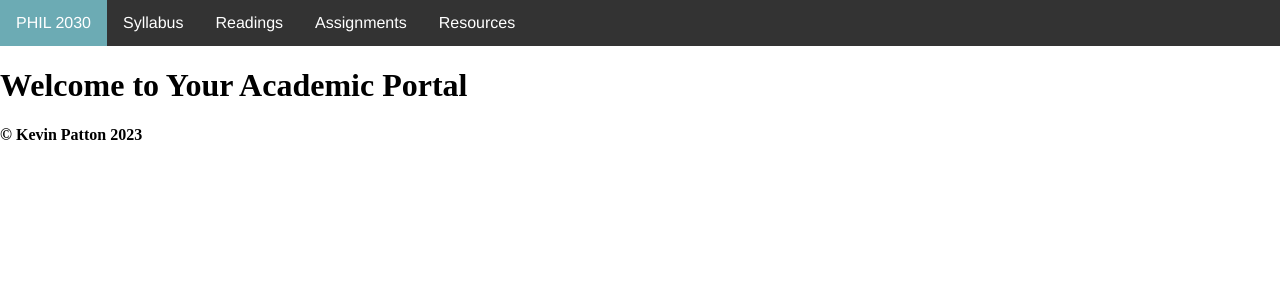
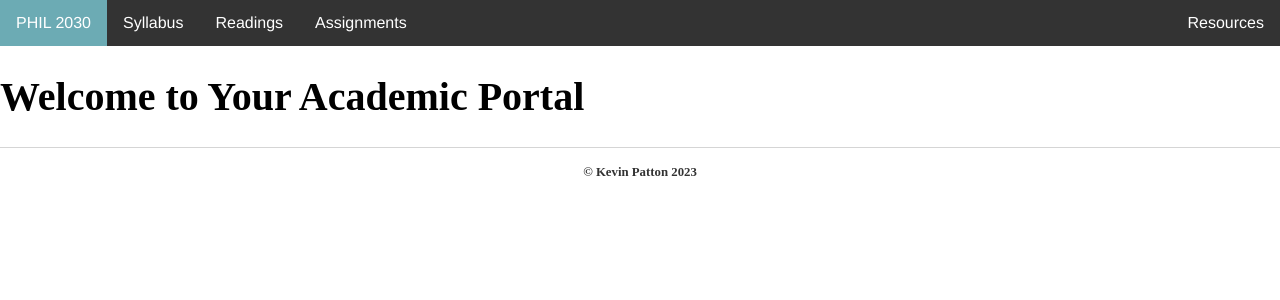
Before and after one commit to kevinjpatton/kevinjpatton.github.io, a Jekyll site: the page built from teaching/new_css_test.html, in a window 1280 px wide. Shown: the top 300 px of the page. Built offline with Jekyll 4.4.1, drawn with Linux system fonts in a browser that asks for light colours; Markdown is read by kramdown in place of the engine named in the settings.

Commit message:
Update student_view.html

```diff
--- a/_layouts/student_view.html
+++ b/_layouts/student_view.html
@@ -3,7 +3,7 @@
 <head>
     <title>{{ page.title }}</title>
     <!-- link to main stylesheet -->
-    <link rel="stylesheet" type="text/css" href="/css/student.css">
+    <link rel="stylesheet" type="text/css" href="/css/main.css">
     <link rel="shortcut icon" type="image/png" href="/favicon.ico">
     <meta name="viewport" content="width=device-width, initial-scale=1.0">
     <style>
```
